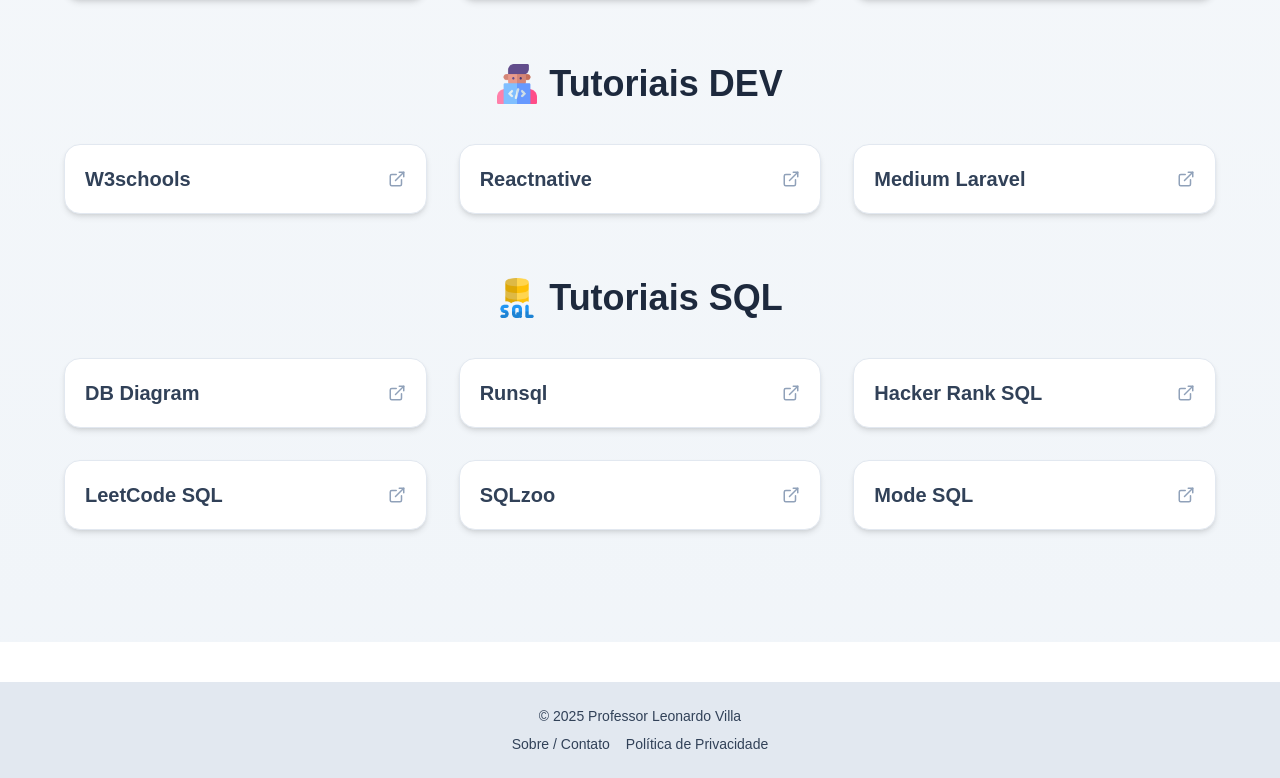
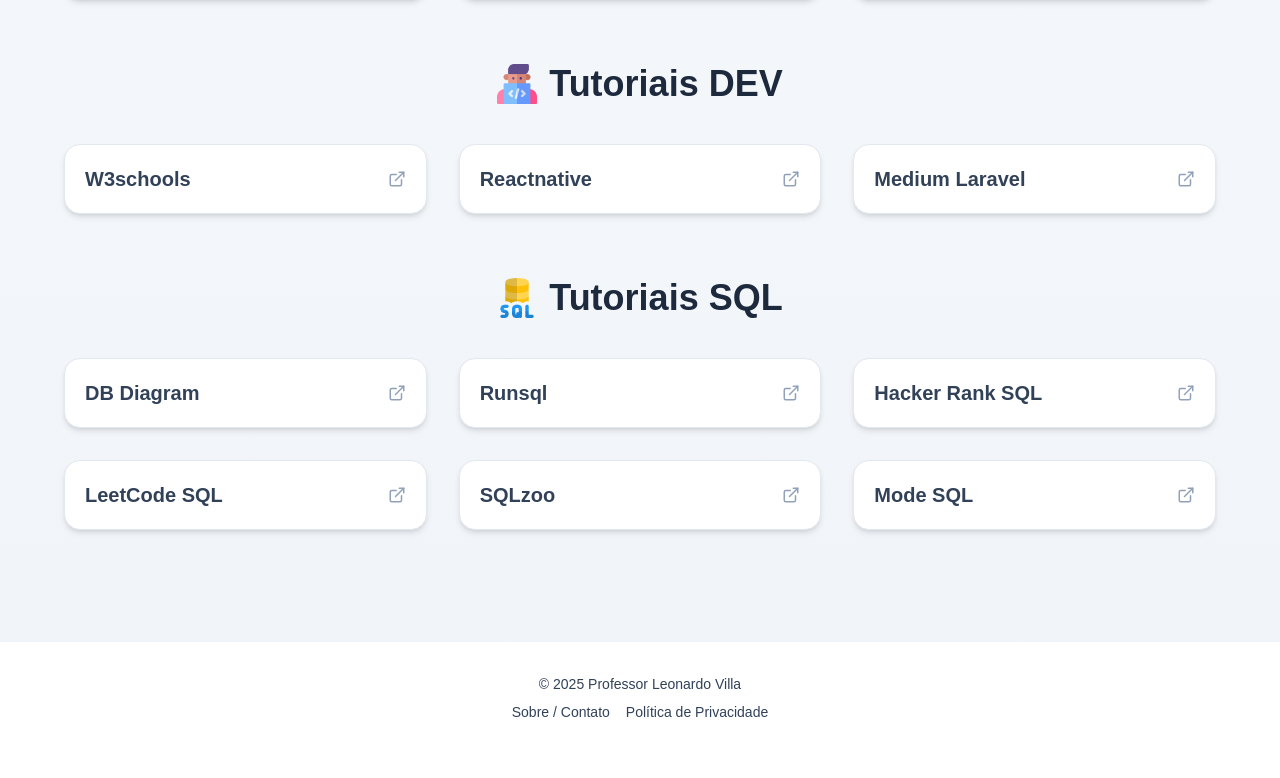
Before and after one commit to LeonardoVilla/repositorioclass, a Next.js app: page / in a window 1280 px wide. Shown: the part 1112-1890 px from the top of the page. After the commit the page ends 1858 px from the top, so only its background shows below. Built offline with nearby package versions, Linux system fonts and the light colour scheme.

Commit message:
Ajuste das páginas de privacidade e sobre

```diff
--- a/src/app/layout.tsx
+++ b/src/app/layout.tsx
@@ -32,7 +32,7 @@
         <main className="flex-grow">{children}</main>
 
         {/* RODAPÉ */}
-        <footer className="bg-slate-200 py-6 mt-10 text-center text-slate-700 text-sm">
+        <footer className="bg-slate py-6 mt-2 text-center text-slate-700 text-sm">
           <p className="mb-2">© {new Date().getFullYear()} Professor Leonardo Villa</p>
           <div className="space-x-4">
             <Link href="/sobre" className="hover:text-blue-600">Sobre / Contato</Link>
```
